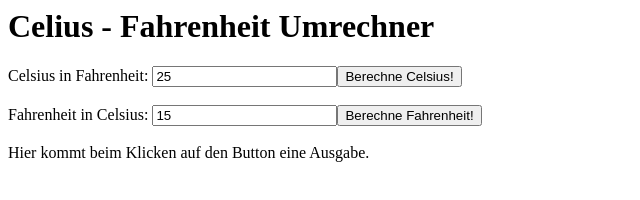
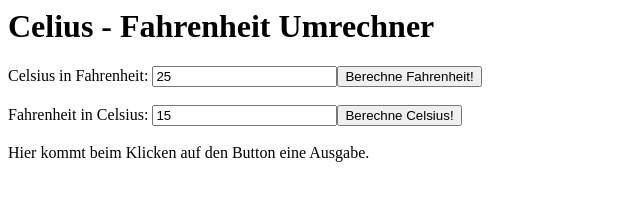
Before and after one commit to KEbanh/fahrnheit_erweitert, a plain HTML site: page index.html in a window 1280 px wide. Shown: the whole page, without its empty margins (0-640 px from the left). Drawn offline with Linux system fonts and the light colour scheme.

Commit message:
Update index.html

```diff
--- a/index.html
+++ b/index.html
@@ -28,8 +28,8 @@
 
 	<body>
 		<h1>Celius - Fahrenheit Umrechner</h1>
-		Celsius in Fahrenheit: <input id="idCelsius" type="text" value="25"><button onClick="clickedFahrenheit();">Berechne Celsius!</button><br /><br />
-		Fahrenheit in Celsius: <input id="idFahrenheit" type="text" value="15"><button onClick="clickedCelsius();">Berechne Fahrenheit!</button><br /><br />
+		Celsius in Fahrenheit: <input id="idCelsius" type="text" value="25"><button onClick="clickedFahrenheit();">Berechne Fahrenheit!</button><br /><br />
+		Fahrenheit in Celsius: <input id="idFahrenheit" type="text" value="15"><button onClick="clickedCelsius();">Berechne Celsius!</button><br /><br />
 
 
 		<div id="idAusgabe">Hier kommt beim Klicken auf den Button eine Ausgabe.</div>
```
